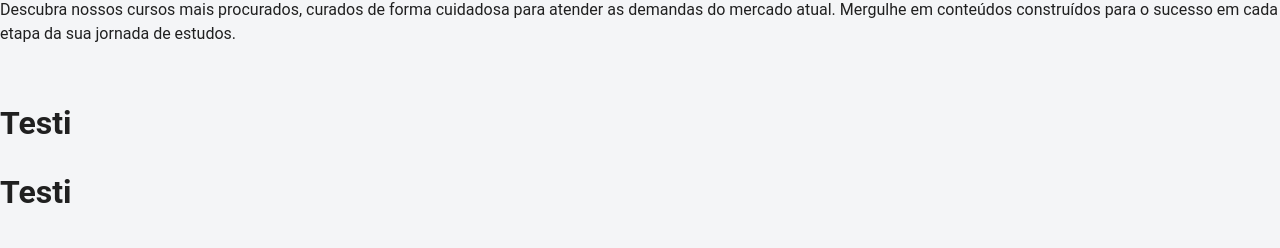
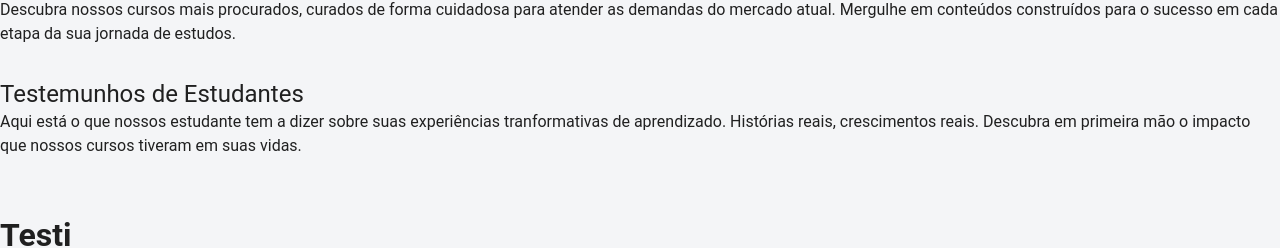
Before and after one commit to jeancarloslima/plataforma-de-cursos, a React (Vite) app: page / in a window 1280 px wide. Shown: the part 1937-2185 px from the top of the page. Built offline with nearby package versions, Linux system fonts and the light colour scheme.

Commit message:
Definindo estrutura básica da página de Testemunhos

```diff
--- a/src/Components/TestimonialsLandingPage/index.jsx
+++ b/src/Components/TestimonialsLandingPage/index.jsx
@@ -1,7 +1,20 @@
+import { List, ListItem, Typography } from "@mui/material";
+
 export default function TestimonialsLandingPage() {
   return (
     <>
-      <h1>Testi</h1>
+      <Typography variant="h5">Testemunhos de Estudantes</Typography>
+      <Typography variant="body1">
+        Aqui está o que nossos estudante tem a dizer sobre suas experiências
+        tranformativas de aprendizado. Histórias reais, crescimentos reais.
+        Descubra em primeira mão o impacto que nossos cursos tiveram em suas
+        vidas.
+      </Typography>
+      <List>
+        <ListItem>
+
+        </ListItem>
+      </List>
     </>
   );
 }
```
